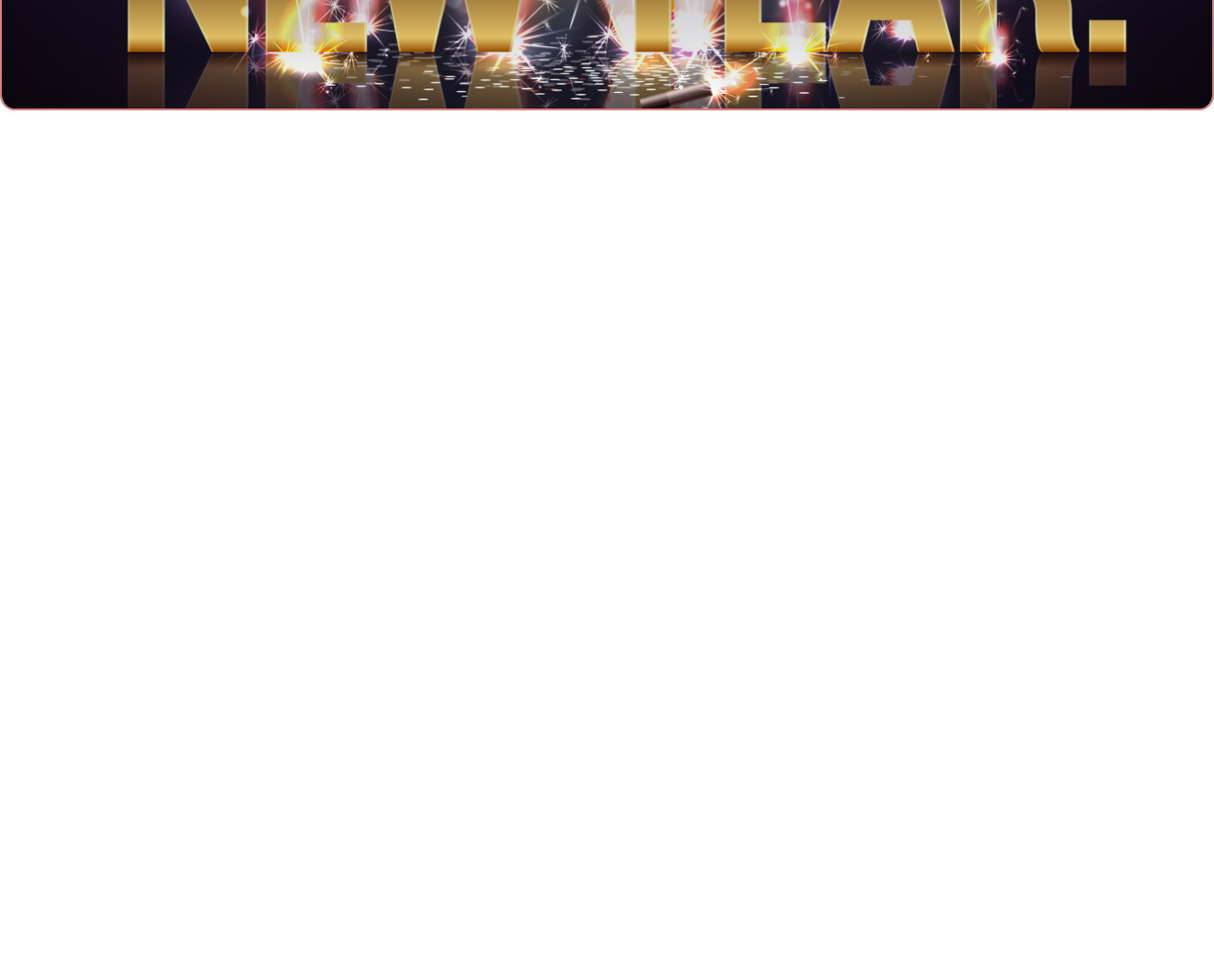
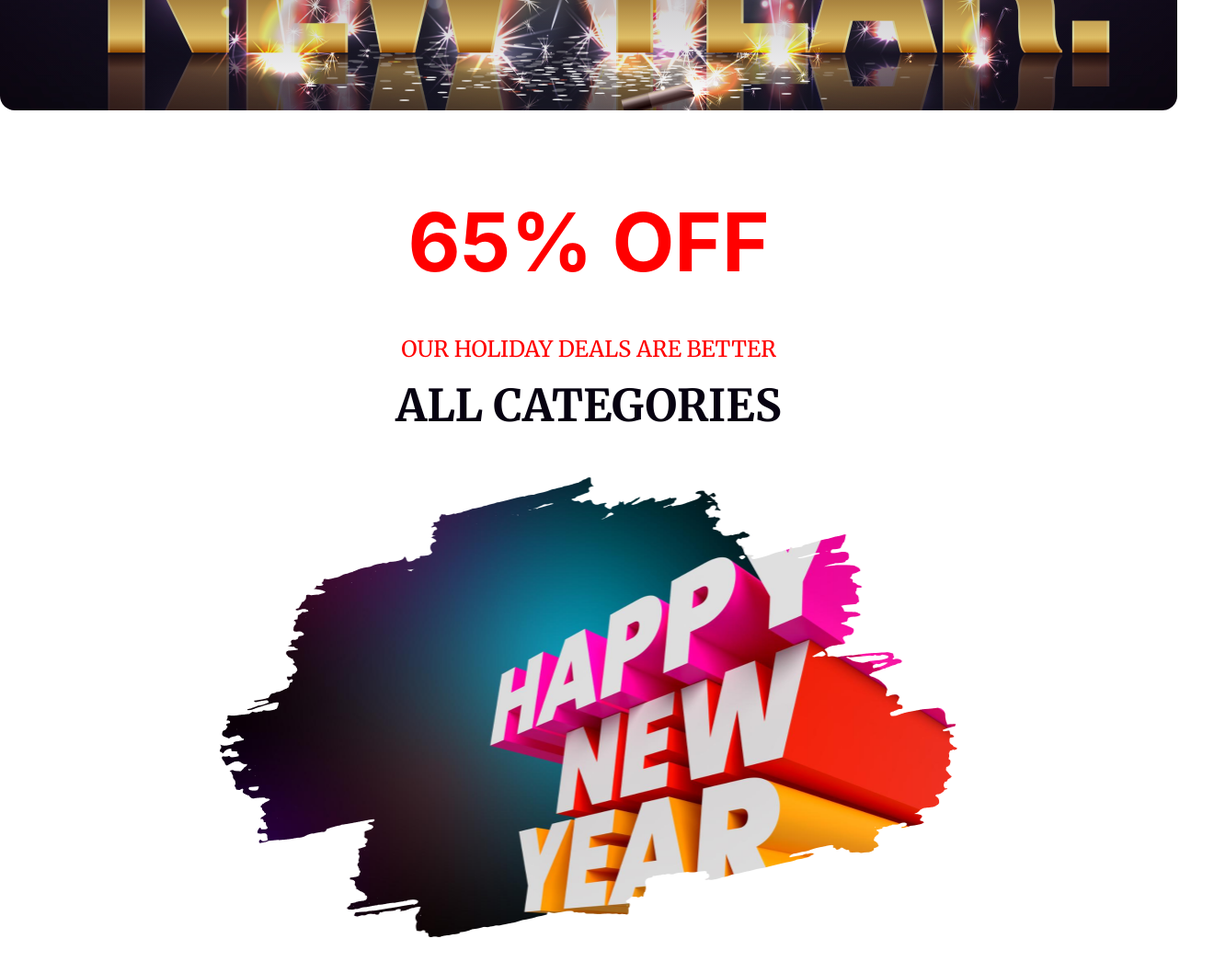
Before and after one commit to foisal-ahmed07/new-year-offer-web, a plain HTML site: page index.html in a window 1280 px wide. Shown: the part 500-1558 px from the top of the page at 92% size, 1320 px wide, since content can reach past the window. Before the commit the page ends 800 px from the top, so only its background shows below. Drawn offline with Linux system fonts and the light colour scheme.

Commit message:
second done

```diff
--- a/index.html
+++ b/index.html
@@ -18,6 +18,21 @@
     </header>
     <main>
 
+        <!-- 65% section start -->
+
+        <section class="holyday-container">
+
+            <div class="holyday-content">
+                <h1 class="holyday-offer">65% OFF</h1>
+                <p class="holydat-titel holyday-offer">OUR HOLIDAY DEALS ARE BETTER</p>
+                <h3>ALL CATEGORIES</h3>
+            <img src="images/New Year Photo.png" alt="">
+
+            </div>
+
+        </section>
+        <!-- 65% section end -->
+
     </main>
     <footer>
 
--- a/styles/style.css
+++ b/styles/style.css
@@ -12,26 +12,25 @@ body{
 
 .banner-container{
 
-        border: 2px solid rgb(212, 127, 127);
         border-radius: 16px;
         background-image: linear-gradient(180.00deg, rgb(7, 2, 17),rgba(7, 2, 17, 0) 100%),url(../images/Banner\ Image.png);
         background-position: center;
         background-repeat: no-repeat;
         background-size: cover;
-        width: 1320px;
+        max-width:1320px;
         min-height: 600px;
         margin: 0px auto;
         margin-top: 20px;
 
+}
 
-}
 .banner-content{
     text-align: center;
     justify-content: center;
     align-items: center;
     display: flex;
     flex-direction: column;
-    margin-top: 175px;
+    height: 600px;
 
 }
 
@@ -49,3 +48,51 @@ body{
     color: white;
     margin-bottom: 15px;
 }
+
+/* 65% section style  */
+
+.holyday-container{
+
+    width:800px ;
+    text-align: center;
+    justify-content: center;
+    align-items: center;
+    display: flex;
+    margin: 0 auto;
+    margin-top: 90px;
+
+}
+
+.holyday-content{
+    /* text-align: center; */
+}
+.holyday-content h1{
+    color: rgb(255, 0, 0);
+    font-family: Inter;
+    font-size: 88px;
+    font-weight: 700;
+    margin-bottom: 48px;
+}
+
+.holyday-content p{
+    font-size: 24px;
+    font-weight: 500px;
+    color: rgb(255, 0, 0);
+    margin-bottom: 16px;
+}
+
+.holyday-content h3{
+    color: rgb(7, 2, 17);
+    font-size: 48px;
+    font-weight: 700;
+    margin-bottom: 48px;
+}
+
+.holyday-content img{
+    background-position: center;
+    background-size: contain;
+    margin-bottom: 120px;
+    width: 802.9px;
+    height: 500px;
+
+}
```
